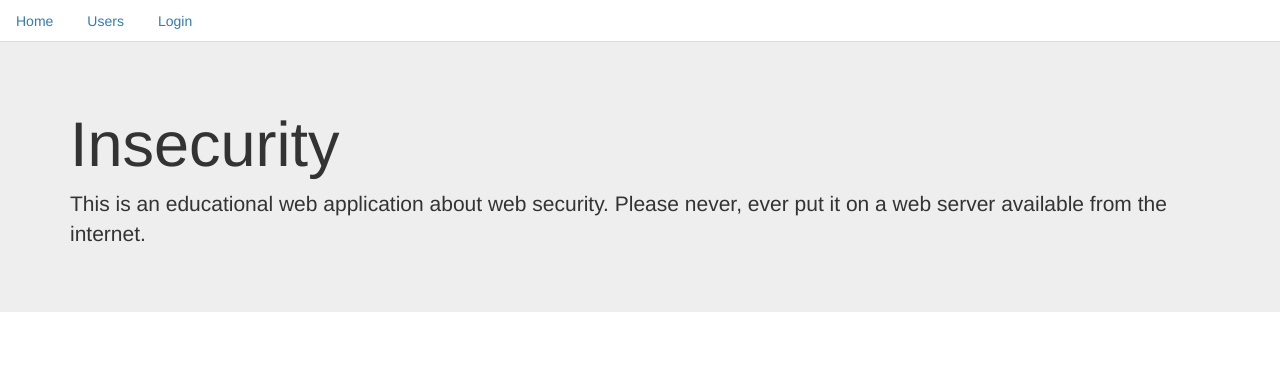
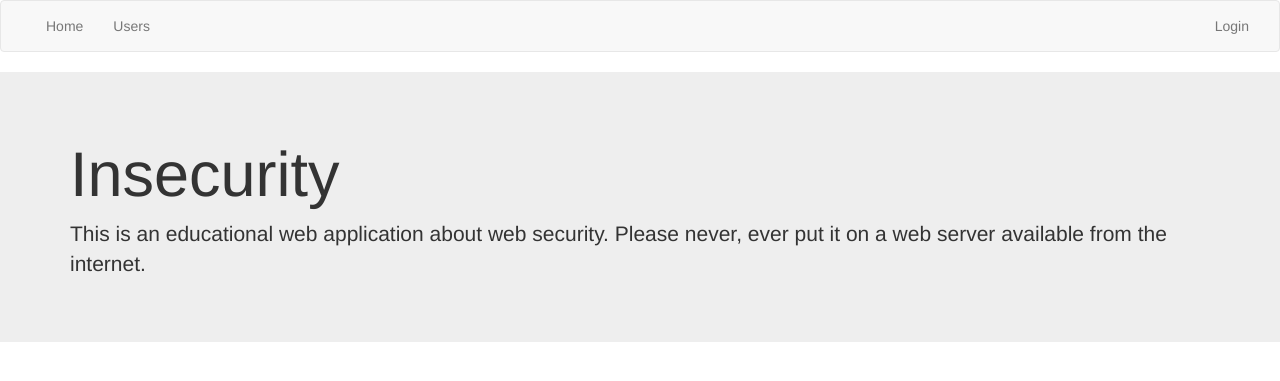
Before and after one commit to oliverklee/insecurity, a PHP site: page /index.php in a window 1280 px wide. Shown: the top 381 px of the page. Run offline with PHP 8.4, Linux system fonts and the light colour scheme.

Commit message:
[FEATURE] Display the user e-mail address in the navigation

```diff
--- a/includes/navigation.php
+++ b/includes/navigation.php
@@ -1,17 +1,34 @@
-<ul class="nav nav-tabs">
+<nav class="navbar navbar-default">
+    <div class="container-fluid">
+        <div class="collapse navbar-collapse">
+            <ul class="nav navbar-nav">
                 <li><a href="index.php">Home</a></li>
                 <li><a href="index.php?page=userlist.php">Users</a></li>
-    <li role="separator" class="divider"></li>
+            </ul>
             <?php
             if (isLoggedIn()) {
+                $userData = getUserDataForId($_COOKIE['user_id']);
+                $userEmail = $userData['email'];
                 ?>
-        <li><a href="index.php?page=logout.php">Logout</a></li>
+                <ul class="nav navbar-nav navbar-right">
+                    <li>
+                        <a href="index.php?page=logout.php">Logout</a>
+                    </li>
+                </ul>
+                <p class="nav navbar-text navbar-right">
+                    Logged in as <b><?= $userEmail ?></b>
+                </p>
                 <?php
             } else {
                 ?>
-        <li><a href="index.php?page=login.php">Login</a></li>
-
+                <ul class="nav navbar-nav navbar-right">
+                    <li>
+                        <a href="index.php?page=login.php">Login</a>
+                    </li>
+                </ul>
                 <?php
             }
             ?>
-</ul>
+        </div>
+    </div>
+</nav>
--- a/index.php
+++ b/index.php
@@ -9,22 +9,20 @@
 </head>
 <body>
 <header>
-    <nav>
     <?php
     require_once 'includes/db.php';
     require_once 'includes/logintools.php';
     checkLoginLogout();
     require_once 'includes/navigation.php'
     ?>
-    </nav>
 </header>
 
 <main>
     <?php
 
-    $pageToInclude = 'includes/'.(!empty($_GET['page']) ? $_GET['page'] : 'home.php');
+    $pageToInclude = 'includes/' . (!empty($_GET['page']) ? $_GET['page'] : 'home.php');
     if (!is_file($pageToInclude)) {
-        throw new \InvalidArgumentException('Page not found:'.$pageToInclude);
+        throw new \InvalidArgumentException('Page not found:' . $pageToInclude);
     }
     require_once $pageToInclude;
     ?>
```
Lines whose indentation alone changed are shown as unchanged.
